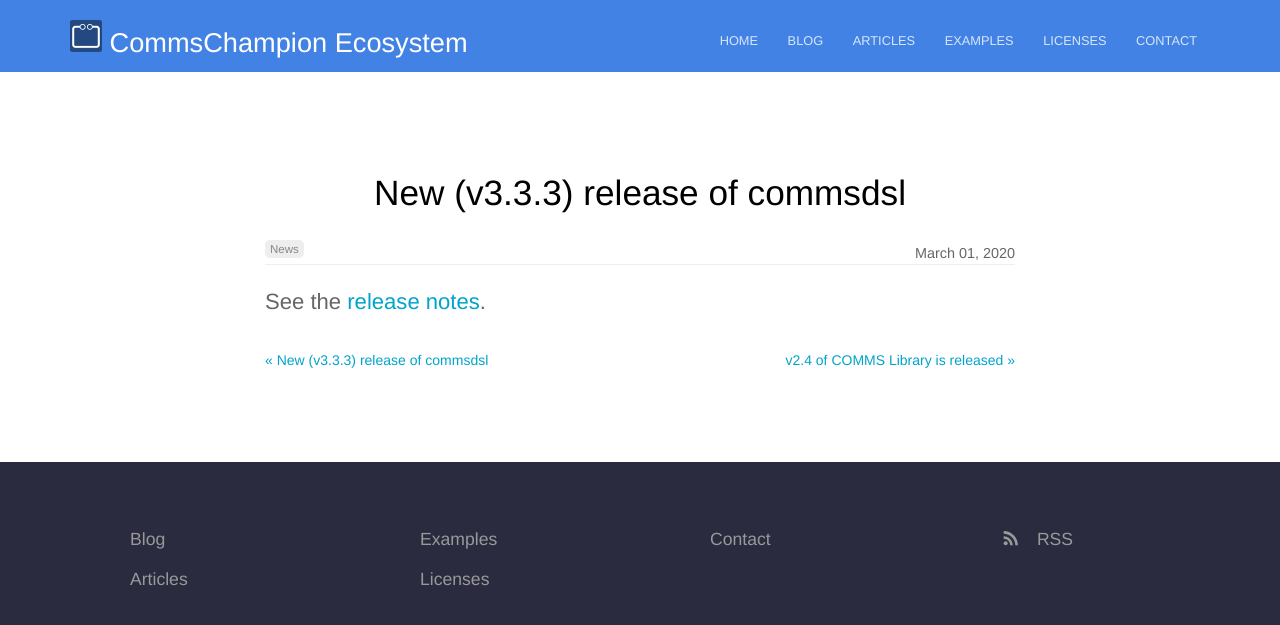
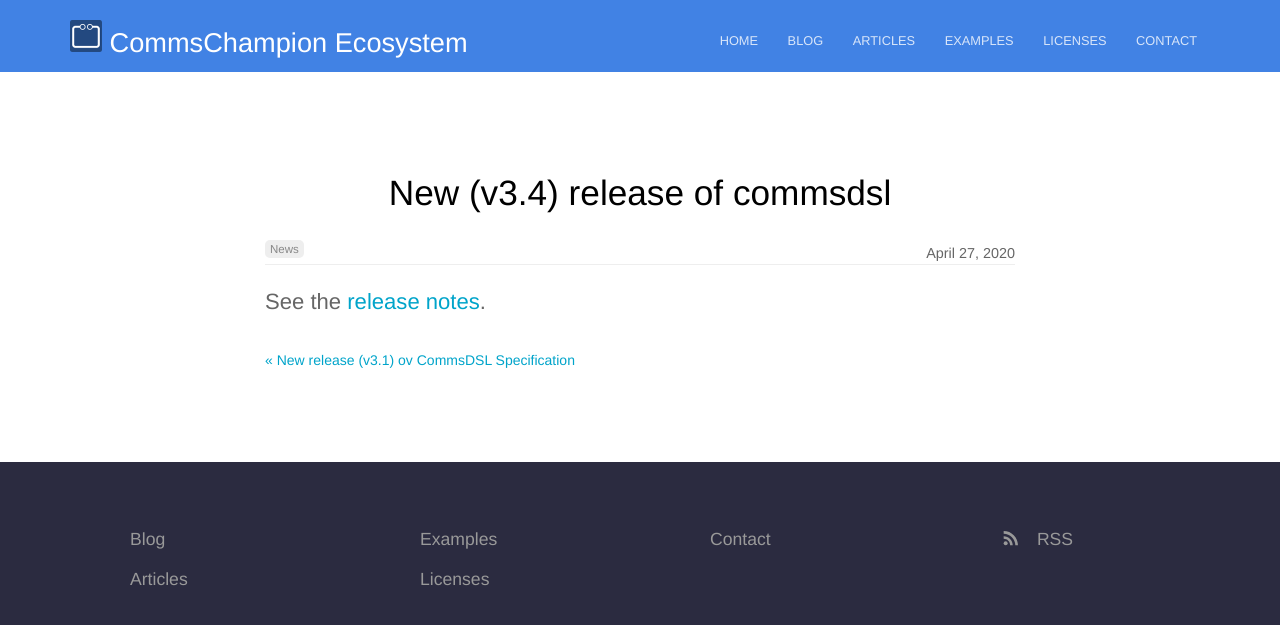
Before and after one commit to commschamp/commschamp.github.io, a Jekyll site: the page built from _posts/2020-04-27-commsdsl-release-v3.4.md, in a window 1280 px wide. Shown: the top 625 px of the page. Built offline with Jekyll 4.4.1, drawn with Linux system fonts in a browser that asks for light colours.

Commit message:
Updating commsdsl release announcement.

```diff
--- a/_posts/2020-04-27-commsdsl-release-v3.4.md
+++ b/_posts/2020-04-27-commsdsl-release-v3.4.md
@@ -1,7 +1,7 @@
 ---
-date: 2020-03-01
-title: New (v3.3.3) release of commsdsl
+date: 2020-04-27 00:00:01
+title: New (v3.4) release of commsdsl
 categories:
   - news
 ---
-See the [release notes](https://github.com/arobenko/commsdsl/releases/tag/v3.3.3).
+See the [release notes](https://github.com/arobenko/commsdsl/releases/tag/v3.4).
```
